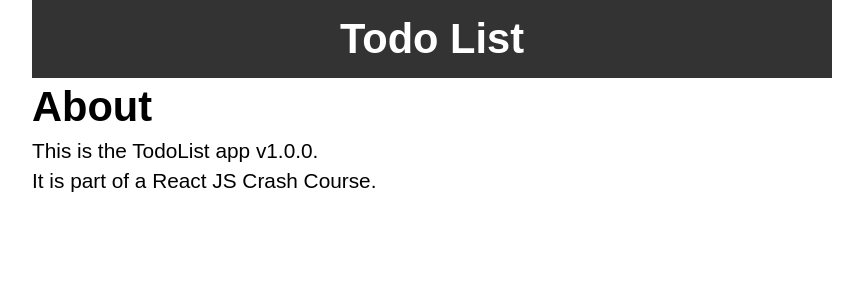
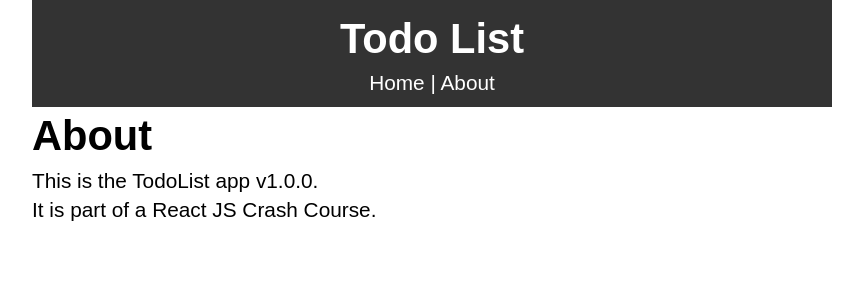
Before and after one commit to DinushiJayasekara/react-crash-todo, a React (Create React App) app: page /about in a window 1280 px wide. Shown: the top 300 px of the page, without its empty margins (208-1071 px from the left). Built offline with nearby package versions, Linux system fonts and the light colour scheme.

Commit message:
add-links-header

```diff
--- a/src/components/layouts/Header.js
+++ b/src/components/layouts/Header.js
@@ -1,9 +1,11 @@
 import React from 'react';
+import { Link } from 'react-router-dom';
 
 function Header() {
     return (
         <header style={headerStyle}>
             <h1>Todo List</h1>
+            <Link to="/" style={linkStyle}>Home</Link> | <Link to="/about" style={linkStyle}>About</Link>
         </header>
     )
 }
@@ -15,4 +17,9 @@ const headerStyle = {
     padding: '10px'
 }
 
+const linkStyle = {
+    color: '#fff',
+    textDecoration: 'none'
+}
+
 export default Header;
```
